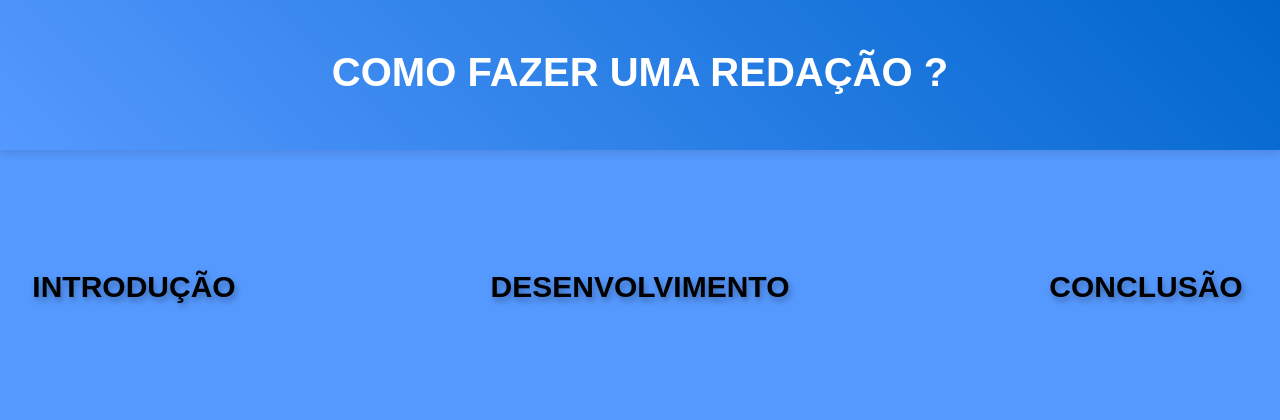
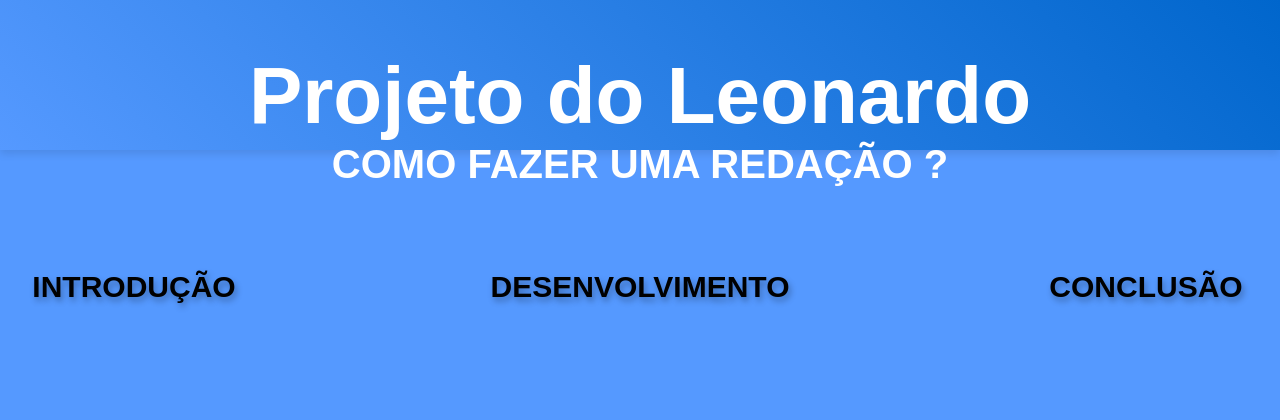
Before and after one commit to Renata-Silvax/Projeto-EduConnect, a Python web app: template templates/videos_e_atividades.html in a window 1280 px wide; the page is wider, and only the part inside the window is pictured. Shown: the top 420 px of that part. Run offline with Jinja, Linux system fonts and the light colour scheme; the template is opened without the code that fills it, so the values that code supplies are empty.

Commit message:
fazendo um teste
fazendo um teste

```diff
--- a/templates/videos_e_atividades.html
+++ b/templates/videos_e_atividades.html
@@ -11,6 +11,7 @@
 <body>
 
     <header>
+        <h1>Projeto do Leonardo</h1>
         <h4 class="titulo_header">COMO FAZER UMA REDAÇÃO ?</h4>
     </header>
 
```
